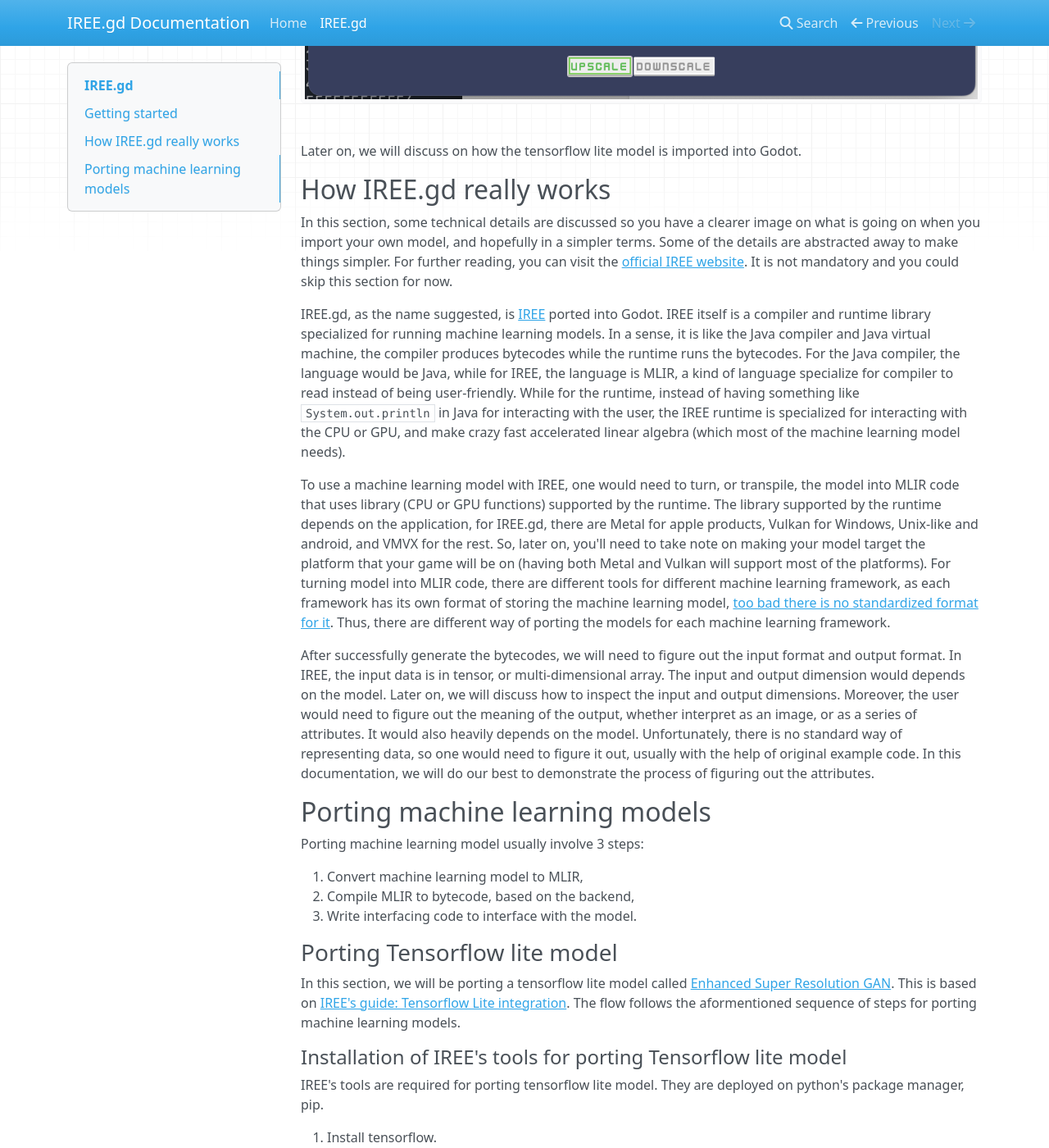
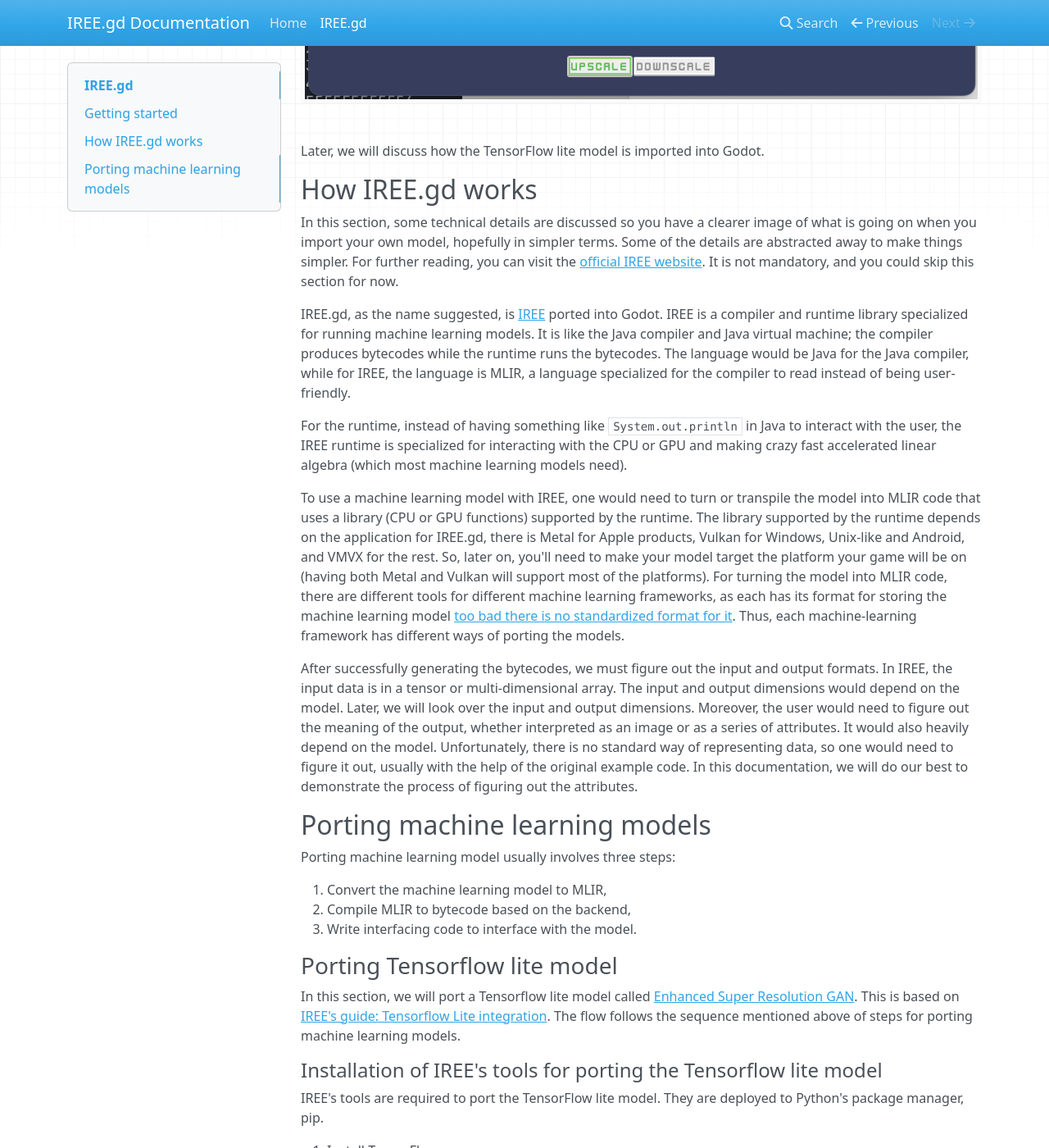
Before and after one commit to iree-gd/iree.gd.docs, an MkDocs documentation site: the page built from docs/iree.gd.md, in a window 1280 px wide and 1400 px high, scrolled down 2485 px. Shown: the whole window at 82% size. Built offline with MkDocs 1.6.1, drawn with Linux system fonts in a browser that asks for light colours; nearby versions of some CDN libraries; some of the changed text lies outside the part shown.

Commit message:
Update iree.gd.md

````diff
--- a/docs/iree.gd.md
+++ b/docs/iree.gd.md
@@ -1,9 +1,9 @@
 # IREE.gd
 
-Time to get started on spicing up your game with machine learning models!
+It's time to start spicing up your game with machine-learning models!
 Before we start, we will first set up IREE.gd in a project.
-Then, we cover some concepts so it is easier to grasp what is going on when following the tutorial for people who are interested.
-Lastly, we demonstrate how we use a machine learning model in Godot via IREE.gd. Unfortunately, there are several machine learning frameworks such as tensorflow and pytorch in the world of machine learning with some major differences among them. Thus, each framework would have its own dedicated way of using its model. In this documentation, we do cover models from these machine learning frameworks:
+Then, we cover some concepts so that people who are interested can more easily grasp what is going on when following the tutorial.
+Lastly, we demonstrate using a machine-learning model in Godot via IREE.gd. Unfortunately, there are several machine learning frameworks, such as TensorFlow and PyTorch, in the world of machine learning, with some significant differences among them. Thus, each framework would have a dedicated way of using its model. In this documentation, we cover models from these machine learning frameworks:
 
 - Tensorflow lite
 
@@ -11,15 +11,15 @@
 To get IREE.gd, go to [the official releases on Github](https://github.com/iree-gd/iree.gd/releases) and fetch a copy of IREE.gd. There are two versions:
 
 - `iree-gd-sample-*.zip` - A Godot project with IREE.gd and several samples to test it out, good for trying out.
-- `iree-gd-*.zip` - Lightweight version that only consist of the compiled libraries, good for integration into existing project.
+- `iree-gd-*.zip` - Lightweight version consisting of the compiled libraries, suitable for integration into existing project.
 
-In this documentation, we will be using `iree-gd-sample-*.zip` for quickly setup, and also able to test out whether IREE.gd is working properly or not.
+In this documentation, we will use `iree-gd-sample-*.zip` to quickly set up and test whether IREE.gd is working properly.
 
 ### Testing out the samples
 
-Before proceeding, it would be better to test out whether your IREE.gd is working on your device.
+Before proceeding, it would be better for you to test whether your IREE.gd is working on your device.
 After download and extract the aformentioned `iree-gd-sample-*.zip`,  open the project with Godot.
-Hopefully, you'll be greeted with a baboon face without any errors.
+I hope you'll be greeted with a baboon face without any errors.
 
 ![First time open sample](images/first_time_open_sample.png)
 
@@ -27,41 +27,44 @@
 
 ![Low resolution baboon](images/baboon_lowres.png)
 
-Press the `upscale` button. If your baboon face becomes much clearer, congratuation, you have successfully run the [Enhanced Super Resolution GAN](https://www.kaggle.com/models/kaggle/esrgan-tf2) model!
+Press the `upscale` button. If your baboon's face becomes much clearer, congratulations—you have successfully run the [Enhanced Super Resolution GAN](https://www.kaggle.com/models/kaggle/esrgan-tf2) model!
 
 ![High resolution baboon](images/baboon_highres.png)
 
-Later on, we will discuss on how the tensorflow lite model is imported into Godot.
+Later, we will discuss how the TensorFlow lite model is imported into Godot.
 
-## How IREE.gd really works
+## How IREE.gd works
 
-In this section, some technical details are discussed so you have a clearer image on what is going on when you import your own model, and hopefully in a simpler terms. Some of the details are abstracted away to make things simpler. For further reading, you can visit the [official IREE website](https://iree.dev). It is not mandatory and you could skip this section for now.
+In this section, some technical details are discussed so you have a clearer image of what is going on when you import your own model, hopefully in simpler terms. Some of the details are abstracted away to make things simpler. For further reading, you can visit the [official IREE website](https://iree.dev). It is not mandatory, and you could skip this section for now.
 
-IREE.gd, as the name suggested, is [IREE](https://github.com/iree-org/iree) ported into Godot. IREE itself is a compiler and runtime library specialized for running machine learning models. In a sense, it is like the Java compiler and Java virtual machine, the compiler produces bytecodes while the runtime runs the bytecodes. For the Java compiler, the language would be Java, while for IREE, the language is MLIR, a kind of language specialize for compiler to read instead of being user-friendly.
-While for the runtime, instead of having something like `System.out.println` in Java for interacting with the user, the IREE runtime is specialized for interacting with the CPU or GPU, and make crazy fast accelerated linear algebra (which most of the machine learning model needs).
+IREE.gd, as the name suggested, is [IREE](https://github.com/iree-org/iree) ported into Godot. IREE is a compiler and runtime library specialized for running machine learning models. It is like the Java compiler and Java virtual machine; the compiler produces bytecodes while the runtime runs the bytecodes. The language would be Java for the Java compiler, while for IREE, the language is MLIR, a language specialized for the compiler to read instead of being user-friendly.
 
-To use a machine learning model with IREE, one would need to turn, or transpile, the model into MLIR code that uses library (CPU or GPU functions) supported by the runtime. The library supported by the runtime depends on the application, for IREE.gd, there are Metal for apple products, Vulkan for Windows, Unix-like and android, and VMVX for the rest. So, later on, you'll need to take note on making your model target the platform that your game will be on (having both Metal and Vulkan will support most of the platforms). For turning model into MLIR code, there are different tools for different machine learning framework, as each framework has its own format of storing the  machine learning model, [too bad there is no standardized format for it](https://xkcd.com/927/). Thus, there are different way of porting the models for each machine learning framework.
+For the runtime, instead of having something like `System.out.println` in Java to interact with the user, the IREE runtime is specialized for interacting with the CPU or GPU and making crazy fast accelerated linear algebra (which most machine learning models need).
 
-After successfully generate the bytecodes, we will need to figure out the input format and output format. In IREE, the input data is in tensor, or multi-dimensional array. The input and output dimension would depends on the model. Later on, we will discuss how to inspect the input and output dimensions. Moreover, the user would need to figure out the meaning of the output, whether interpret as an image, or as a series of attributes. It would also heavily depends on the model. Unfortunately, there is no standard way of representing data, so one would need to figure it out, usually with the help of original example code. In this documentation, we will do our best to demonstrate the process of figuring out the attributes.
+To use a machine learning model with IREE, one would need to turn or transpile the model into MLIR code that uses a library (CPU or GPU functions) supported by the runtime. The library supported by the runtime depends on the application for IREE.gd, there is Metal for Apple products, Vulkan for Windows, Unix-like and Android, and VMVX for the rest. So, later on, you'll need to make your model target the platform your game will be on (having both Metal and Vulkan will support most of the platforms). For turning the model into MLIR code, there are different tools for different machine learning frameworks, as each has its format for storing the machine learning model [too bad there is no standardized format for it](https://xkcd.com/927/). Thus, each machine-learning framework has different ways of porting the models.
+
+After successfully generating the bytecodes, we must figure out the input and output formats. In IREE, the input data is in a tensor or multi-dimensional array. The input and output dimensions would depend on the model. Later, we will look over the input and output dimensions. Moreover, the user would need to figure out the meaning of the output, whether interpreted as an image or as a series of attributes. It would also heavily depend on the model. Unfortunately, there is no standard way of representing data, so one would need to figure it out, usually with the help of the original example code. In this documentation, we will do our best to demonstrate the process of figuring out the attributes.
 
 ## Porting machine learning models
 
-Porting machine learning model usually involve 3 steps:
+Porting machine learning model usually involves three steps:
 
-1. Convert machine learning model to MLIR,
-2. Compile MLIR to bytecode, based on the backend,
+1. Convert the machine learning model to MLIR,
+2. Compile MLIR to bytecode based on the backend,
 3. Write interfacing code to interface with the model.
 
 ### Porting Tensorflow lite model
-In this section, we will be porting a tensorflow lite model called [Enhanced Super Resolution GAN](https://www.kaggle.com/models/kaggle/esrgan-tf2).
+
+In this section, we will port a Tensorflow lite model called [Enhanced Super Resolution GAN](https://www.kaggle.com/models/kaggle/esrgan-tf2).
 This is based on [IREE's guide: Tensorflow Lite integration](https://iree.dev/guides/ml-frameworks/tflite/).
-The flow follows the aformentioned sequence of steps for porting machine learning models.
+The flow follows the sequence mentioned above of steps for porting machine learning models.
 
-#### Installation of IREE's tools for porting Tensorflow lite model
-IREE's tools are required for porting tensorflow lite model.
-They are deployed on python's package manager, pip.
+#### Installation of IREE's tools for porting the Tensorflow lite model
 
-1. Install tensorflow.
+IREE's tools are required to port the TensorFlow lite model.
+They are deployed to Python's package manager, pip.
+
+1. Install TensorFlow.
 
 ```sh
 pip install tensorflow
@@ -73,7 +76,7 @@
 pip install iree-compile iree-runtime iree-tools-tflite
 ```
 
-If you are using the nightly version (or compile from source with latest IREE.gd commit), you might need to use the nightly version of IREE's tools.
+If you are using the nightly version (or compiling from source with the latest IREE.gd commit), you should use the nightly version of IREE's tools.
 
 ```sh
 pip install \
@@ -85,7 +88,8 @@
 ```
 
 #### Convert Tensorflow lite model to MLIR
-To convert the tensorflow lite model into MLIR format, we'll be using `iree-import-tflite`.
+
+To convert the TensorFlow lite model into MLIR format, we'll be using `iree-import-tflite`.
 Assuming the model to be ported as `model.tflite`.
 
 ```sh
@@ -96,7 +100,7 @@
 Then, we compile the Tensorflow lite MLIR code.
 Since we are compiling MLIR code generated from `iree-import-tflite`, we'll pass in the `--iree-input-type=tosa`.
 We will compile for both Metal and Vulkan backends.
-To target Metal backend (Apple products), we pass in the `--iree-hal-target-backends=metal-spirv` flag.
+To target the Metal backend (Apple products), we pass in the `--iree-hal-target-backends=metal-spirv` flag.
 
 ```sh
 iree-compile --iree-input-type=tosa --iree-hal-target-backends=metal-spirv model.mlir -o model.metal.vmfb
@@ -108,12 +112,12 @@
 iree-compile --iree-input-type=tosa --iree-hal-target-backends=vulkan-spirv model.mlir -o model.vulkan.vmfb
 ```
 
-The `.vmfb` suffix is required to tell IREE.gd to treat it as an IREE bytecode, it stands for virtual machine flatbuffer.
-The `.metal` or `.vulkan` in the middle of the bytecode name is just to aid us to differentiate between bytecode targeting Metal backend or Vulkan backend.
+The `.vmfb` suffix tells IREE.gd to treat it as IREE bytecode; it stands for virtual machine flat buffer.
+The `.metal` or `.vulkan` in the middle of the bytecode name is just to help us differentiate between bytecode targeting a Metal or Vulkan backend.
 
 #### Generate the bytecode information dump
-It is a good time to generate the information dump to inspect the bytecode to know the input and output format.
-This step is cruicial for the latter step on writting interfacing code for the machine learning model.
+It is a good time to generate the information dump and inspect the bytecode to determine the input and output formats.
+This step is crucial for the latter step of writing interfacing code for the machine learning model.
 We will use `iree-dump-module` tool.
 
 ```sh
@@ -122,11 +126,14 @@
 ```
 
 #### Inspecting the bytecode information dump
-Let's inspect the information dump of the bytecode to find the exported functions that could be called by IREE.gd.
-We'll only need to inspect one of the information dump, as both of them would probably have the same exported functions albeit different backends.
-The identifier we are looking for is the `@main`, as it is the default main entry point generated by `iree-compile`.
 
-After searching the identifier, you can find it under the exported functions section.
+Let's inspect the bytecode information dump to find the exported functions that could be called by IREE.gd.
+
+We'll only need to inspect one of the information dumps, as both would have the same exported functions, albeit with different backends.
+
+The identifier we are looking for is the `@main`, the default main entry point generated by `iree-compile`.
+
+After searching for the identifier, you can find it under the exported functions section.
 
 ```
 Exported Functions:
@@ -136,44 +143,46 @@
 ```
 
 Here, the `%input` would be the input parameter and `%output` is the returned output. The `tensor` type after the colon (`:`) would be the type, or format, of the input.
-The type of `%input` is `tensor<1x50x50x3xf32>` while the type of `%output` is `tensor<1x200x200x3xf32>`.
-`f32` is 32 bit float.
+The `%input` type is `tensor<1x50x50x3xf32>` while the `%output` type is `tensor<1x200x200x3xf32>`.
+`f32` is a 32-bit float.
 So `%input` would be a 4th dimension 32 bit float array with the shape of `[1, 50, 50, 3]` while `%output` would be a 4th dimension 32 bit float array with the shape of `[1, 200, 200, 3]`.
 
-Now, we cross-reference the input with the documentation on [ESRGan](https://www.kaggle.com/models/kaggle/esrgan-tf2) website.
+We cross-reference the input with the documentation on [ESRGan](https://www.kaggle.com/models/kaggle/esrgan-tf2) website.
 
 > **NOTE**
 >
 > - The image must be a float32 image, converted using `tf.cast(image, tf.float32)`.
-> - The image must be of 4 dimensions, `[batch_size, height, width, 3]`. To perform super resolution on a single image, use `tf.expand_dims(image, 0)` to add the batch dimension.
+> - The image must be of 4 dimensions, `[batch_size, height, width, 3]`. To perform super-resolution on a single image, use `tf.expand_dims(image, 0)` to add the batch dimension.
 > - To display the image, don't forget to convert back to uint8 using `tf.cast(tf.clip_by_value(image[index_of_image_to_display], 0, 255), tf.uint8)`
 
 So, we could confirm that it takes the data in 32-bit float and outputs 32-bit float data.
-From the specification of dimension, we know that in the shape of input tensor, the `1` is the batch size, `50` is the width and height, and 3 is probably the Red Green Blue channel.
-The output tensor would be having the batch size as `1`, the width and height as `200`, with each pixel having a red, green, and blue channel.
+From the dimension specification, we know that in the shape of the input tensor, `1` is the batch size, `50` is the width and height, and 3 is probably the Red, Green, and Blue channels.
+The output tensor would have the batch size as `1`, the width and height as `200`, and each pixel having a red, green, and blue channel.
 
-#### Using model in Godot
-So for now, we can finally write some code to use the Tensorflow lite model.
-Here is a very simple interfacing code.
+#### Using the model in Godot
+
+So, we can finally write some code to use the Tensorflow lite model.
+
+Here is a straightforward interfacing code.
 
 ```swift
-var module : IREEModule = preload("res://path/to/model.vulkan.vmfb") # Remember to use the correct bytecode following the supported backend. You can always use `OS.name` to see the current platform, and infer the correct bytecode.
+var module : IREEModule = preload("res://path/to/model.vulkan.vmfb") # Remember to use the correct bytecode following the supported backend. You can always use `OS.name` to see the current platform and infer the correct bytecode.
 
 func upscale(p_image: Image) -> Image:
-    # Make sure the input image have the expected width and height.
-	assert(p_image.get_width() == 50) # Although it can only be 50x50, you can always slice larger images into smaller one and pad smaller images to make sure it is 50x50.
+    # Make sure the input image has the expected width and height.
+	assert(p_image.get_width() == 50) # Although it can only be 50x50, you can always slice larger images into smaller ones and pad smaller images to ensure they are 50x50.
 	assert(p_image.get_height() == 50)
 
-    # Make sure the image is in RGB channel with 8 bit unsigned integer.
+    # Make sure the image is in RGB channel with 8-bit unsigned integer.
 	p_image.convert(Image.FORMAT_RGB8)
 
-    # Get the data and convert to 32 bit floats.
+    # Get the data and convert it to 32-bit floats.
 	var uint8_data := p_image.get_data()
 	var float32_data : PackedFloat32Array
 	for datum in uint8_data:
 		float32_data.append(float(datum))
 
-    # Define the input tensor with its dimension.
+    # Define the input tensor and its dimensions.
 	var input_tensor := IREETensor.from_float32s(float32_data, [1, 50, 50, 3])
 
     # Call the module and get the output tensor
@@ -181,7 +190,7 @@
 	if output_tensors.is_empty(): push_error("No result")
 	var output_tensor := output_tensors[0]
 
-    # Convert it from 32 bit floats back to image.
+    # Convert it from 32-bit floats back to the image.
 	var float32_output_data := output_tensor.get_data().to_float32_array()
 	var uint8_output_data : PackedByteArray
 	for datum in float32_output_data:
````
Also changed, not shown: other parts of docs/iree.gd.md (+2 -1 lines).
